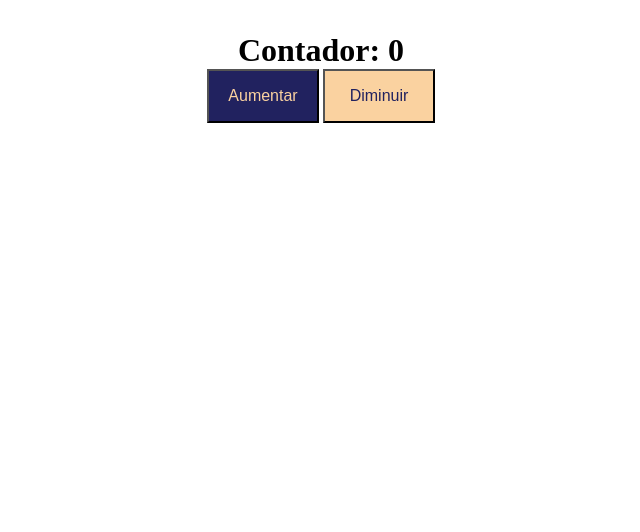
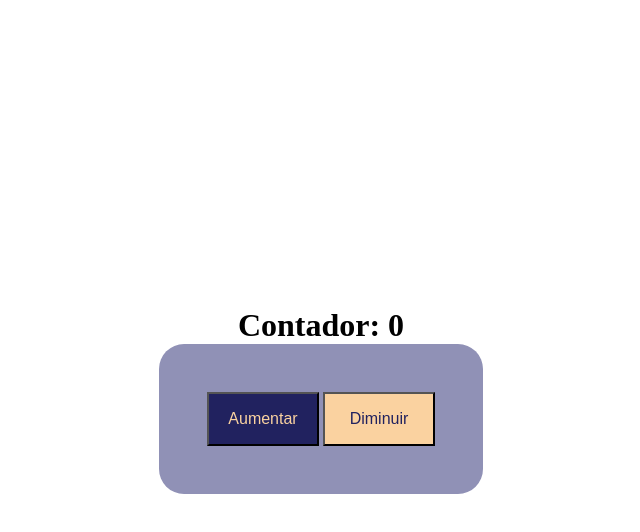
Before and after one commit to 0Toco12/Contador, a plain HTML site: page index.html in a window 1280 px wide. Shown: the whole page, without its empty margins (319-959 px from the left). Drawn offline with Linux system fonts and the light colour scheme.

Commit message:
Update style.css

```diff
--- a/style.css
+++ b/style.css
@@ -4,8 +4,17 @@
 }
 
 body {
-    text-align: center;
-    padding-top: 2rem;
+    display: flex;
+    justify-content: center;
+    align-items: center;
+    height: 100vh;
+    flex-direction: column;
+}
+
+#botoes {
+    background: #9091b6;
+    padding: 3rem;
+    border-radius: 25px;
 }
 
 #aumentar, #diminuir {
```
